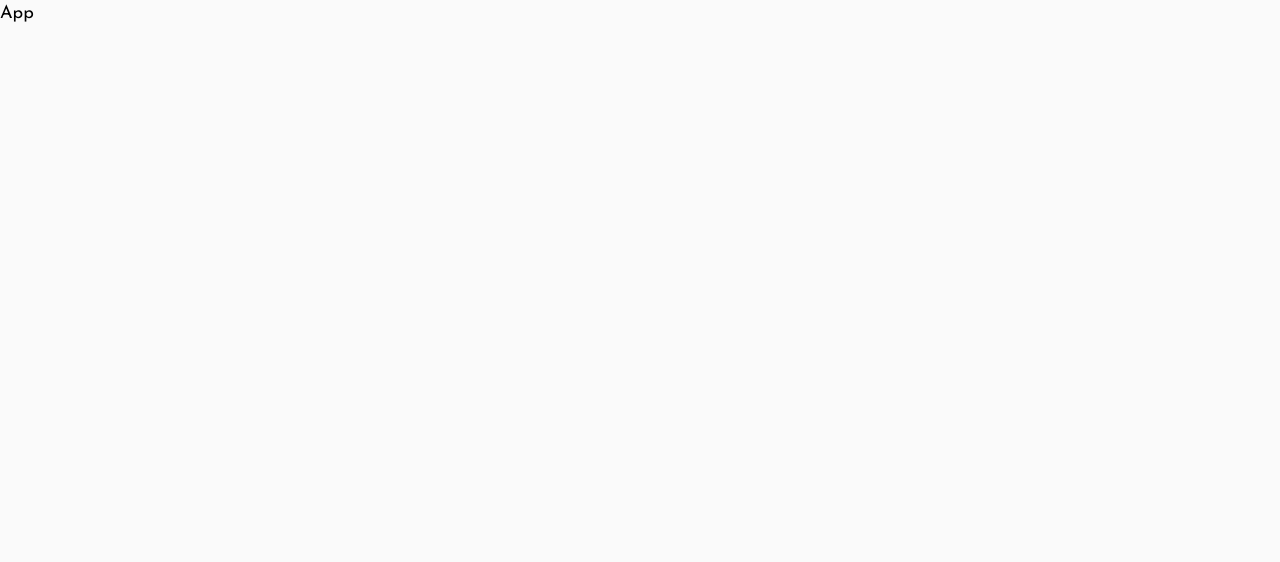
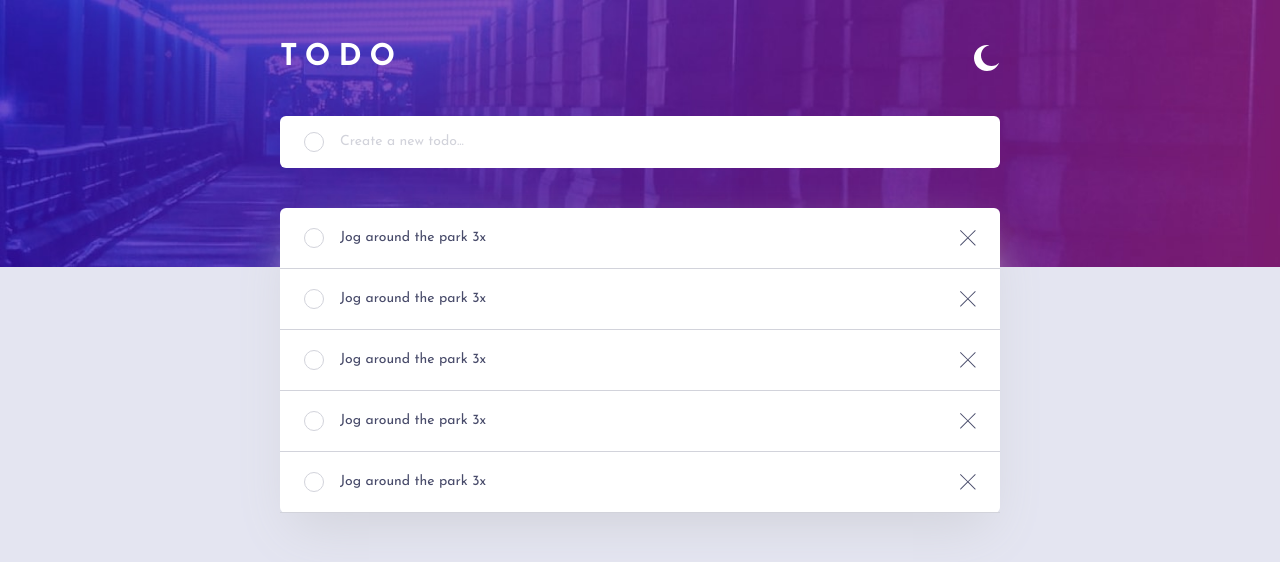
Before and after one commit to Rangerz132/todo-app, a React (Vite) app: page / in a window 1280 px wide. Shown: the top 562 px of the page. Built offline with nearby package versions, Linux system fonts and the light colour scheme.

Commit message:
add logo, theme button and tasks wip

```diff
--- a/src/App.tsx
+++ b/src/App.tsx
@@ -1,5 +1,22 @@
+import Header from "./components/header/Header";
+import HeaderBackground from "./components/header/HeaderBackground";
+import TaskCreator from "./components/task/TaskCreator";
+import TaskList from "./components/task/TaskList";
+
 function App() {
-  return <div>App</div>;
+  return (
+    <div className="w-full h-screen bg-neutral-light-theme-very-light-grayish-blue dark:bg-neutral-dark-theme-very-dark-blue ">
+      {/** Header */}
+      <div className="absolute w-full z-10">
+        <HeaderBackground />
+      </div>
+      <div className="wrapper pt-10 flex flex-col space-y-10 relative z-20">
+        <Header />
+        <TaskCreator />
+        <TaskList />
+      </div>
+    </div>
+  );
 }
 
 export default App;
--- /dev/null
+++ b/src/components/CheckBox.tsx
@@ -0,0 +1,30 @@
+import { useState } from "react";
+import CheckIcon from "../assets/images/icon-check.svg";
+
+const CheckBox = (props: { onCheck: () => void; isChecked: boolean }) => {
+  const [isChecked, setIsChecked] = useState<boolean>(props.isChecked);
+
+  function handleCheck() {
+    setIsChecked((prevState) => !prevState);
+    props.onCheck();
+  }
+
+  return (
+    <div
+      className={`w-5 h-5 rounded-full border border-neutral-light-theme-light-grayish-blue  cursor-pointer flex items-center justify-center ${
+        isChecked
+          ? "bg-gradient-to-br from-gradient-blue to-gradient-purple"
+          : "bg-transparent"
+      }`}
+      onClick={() => handleCheck()}
+    >
+      {isChecked && (
+        <div>
+          <img src={CheckIcon} alt="Check Icon" />
+        </div>
+      )}
+    </div>
+  );
+};
+
+export default CheckBox;
--- /dev/null
+++ b/src/components/Logo.tsx
@@ -0,0 +1,12 @@
+const Logo = () => {
+  return (
+    <div
+      className="uppercase text-white text-3xl font-bold"
+      style={{ letterSpacing: "0.5rem" }}
+    >
+      Todo
+    </div>
+  );
+};
+
+export default Logo;
--- /dev/null
+++ b/src/components/ThemeButton.tsx
@@ -0,0 +1,12 @@
+import SunIcon from "../assets/images/icon-sun.svg";
+import MoonIcon from "../assets/images/icon-moon.svg";
+
+const ThemeButton = () => {
+  return (
+    <div className="cursor-pointer">
+      <img src={MoonIcon} alt={""} />
+    </div>
+  );
+};
+
+export default ThemeButton;
--- /dev/null
+++ b/src/components/header/Header.tsx
@@ -0,0 +1,13 @@
+import Logo from "../Logo";
+import ThemeButton from "../ThemeButton";
+
+const Header = () => {
+  return (
+    <div className="flex flex-row items-center justify-between">
+      <Logo />
+      <ThemeButton />
+    </div>
+  );
+};
+
+export default Header;
--- /dev/null
+++ b/src/components/header/HeaderBackground.tsx
@@ -0,0 +1,23 @@
+import HeaderBackgroundMobile from "../../assets/images/bg-mobile-dark.jpg";
+import HeaderBackgroundDesktop from "../../assets/images/bg-desktop-dark.jpg";
+
+const HeaderBackground = () => {
+  return (
+    <div>
+      {/** Mobile background */}
+      <img
+        className="w-full md:hidden"
+        src={HeaderBackgroundMobile}
+        alt="Header"
+      />
+      {/** Desktop background */}
+      <img
+        className="w-full hidden md:flex"
+        src={HeaderBackgroundDesktop}
+        alt="Header"
+      />
+    </div>
+  );
+};
+
+export default HeaderBackground;
--- /dev/null
+++ b/src/components/task/TaskCreator.tsx
@@ -0,0 +1,27 @@
+import { useState } from "react";
+import CheckBox from "../CheckBox";
+
+const TaskCreator = () => {
+  const [isChecked, setIsChecked] = useState<boolean>(false);
+
+  function handleCheck() {
+    setIsChecked((prevState) => !prevState);
+  }
+
+  return (
+    <div className="w-full bg-white rounded-md px-6 py-4 flex flex-row space-x-4">
+      <CheckBox onCheck={() => handleCheck()} isChecked={false} />
+      <input
+        type="text"
+        placeholder="Create a new todo..."
+        className={`text-ellipsis outline-0 text-neutral-light-theme-dark-grayish-blue placeholder:text-neutral-light-theme-light-grayish-blue ${
+          isChecked
+            ? "text-neutral-light-theme-light-grayish-blue line-through"
+            : "text-neutral-light-theme-dark-grayish-blue"
+        } transition-all`}
+      ></input>
+    </div>
+  );
+};
+
+export default TaskCreator;
--- /dev/null
+++ b/src/components/task/TaskItem.tsx
@@ -0,0 +1,36 @@
+import { useState } from "react";
+import CheckBox from "../CheckBox";
+import CrossIcon from "../../assets/images/icon-cross.svg";
+
+const TaskItem = () => {
+  const [isChecked, setIsChecked] = useState<boolean>(false);
+
+  function handleCheck() {
+    setIsChecked((prevState) => !prevState);
+  }
+
+  return (
+    <div className="w-full  border-b border-neutral-light-theme-light-grayish-blue px-6 py-5 flex flex-row justify-between items-center">
+      <div className="flex flex-row space-x-4">
+        {/** Checkbox */}
+        <CheckBox onCheck={() => handleCheck()} isChecked={isChecked} />
+        {/** Task description */}
+        <div
+          className={` ${
+            isChecked
+              ? "text-neutral-light-theme-light-grayish-blue line-through"
+              : "text-neutral-light-theme-very-drak-grayish-blue"
+          } transition-all`}
+        >
+          Jog around the park 3x
+        </div>
+      </div>
+      {/** Cross  */}
+      <div className="cursor-pointer w-4 h-4">
+        <img src={CrossIcon} alt="Cross icon" />
+      </div>
+    </div>
+  );
+};
+
+export default TaskItem;
--- /dev/null
+++ b/src/components/task/TaskList.tsx
@@ -0,0 +1,15 @@
+import TaskItem from "./TaskItem";
+
+const TaskList = () => {
+  return (
+    <div className="w-full flex flex-col bg-white rounded-md shadow-2xl shadow-neutral-light-theme-light-grayish-blue">
+      <TaskItem />
+      <TaskItem />
+      <TaskItem />
+      <TaskItem />
+      <TaskItem />
+    </div>
+  );
+};
+
+export default TaskList;
--- a/src/index.css
+++ b/src/index.css
@@ -5,6 +5,9 @@
   --font-josefin-sans: "Josefin Sans", serif;
 
   --color-primary-bright-blue: hsl(220, 98%, 61%);
+
+  --color-gradient-blue:hsl(192, 100%, 67%);
+  --color-gradient-purple:hsl(280, 87%, 65%);
 
   --color-neutral-light-theme-very-light-gray: hsl(0, 0%, 98%);
   --color-neutral-light-theme-very-light-grayish-blue: hsl(236, 33%, 92%);
@@ -23,11 +26,11 @@
 
 @layer base {
   body{
-    @apply font-josefin-sans bg-neutral-light-theme-very-light-gray dark:bg-neutral-dark-theme-very-dark-blue
+    @apply font-josefin-sans  transition-all
   }
 
-  div, p, span{
-    @apply text-lg
+  div, p, span, input{
+    @apply text-sm
   }
 }
 
--- /dev/null
+++ b/src/types/taskType.ts
@@ -0,0 +1,4 @@
+export type TaskType = {
+  completed: boolean;
+  task: string;
+};
```
Also changed, not shown: src/contexts/ThemeContext.ts (added).
